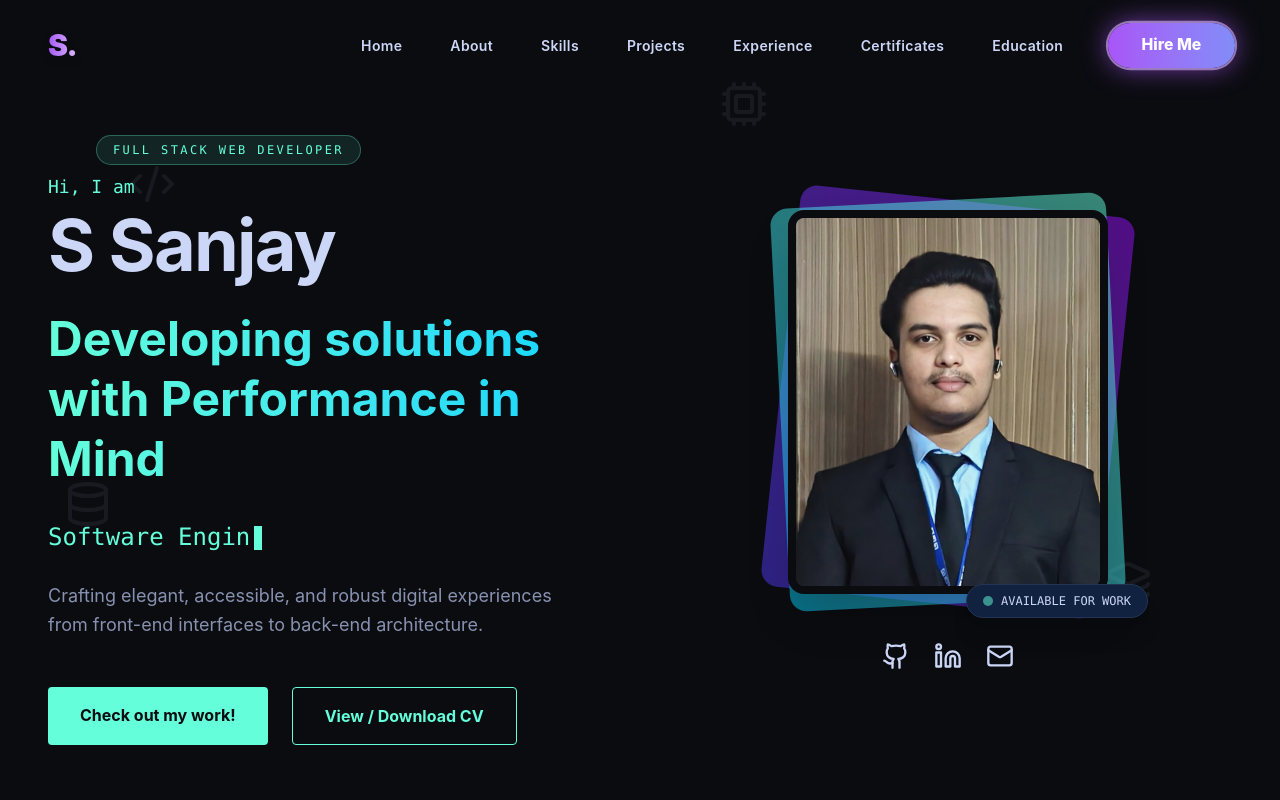
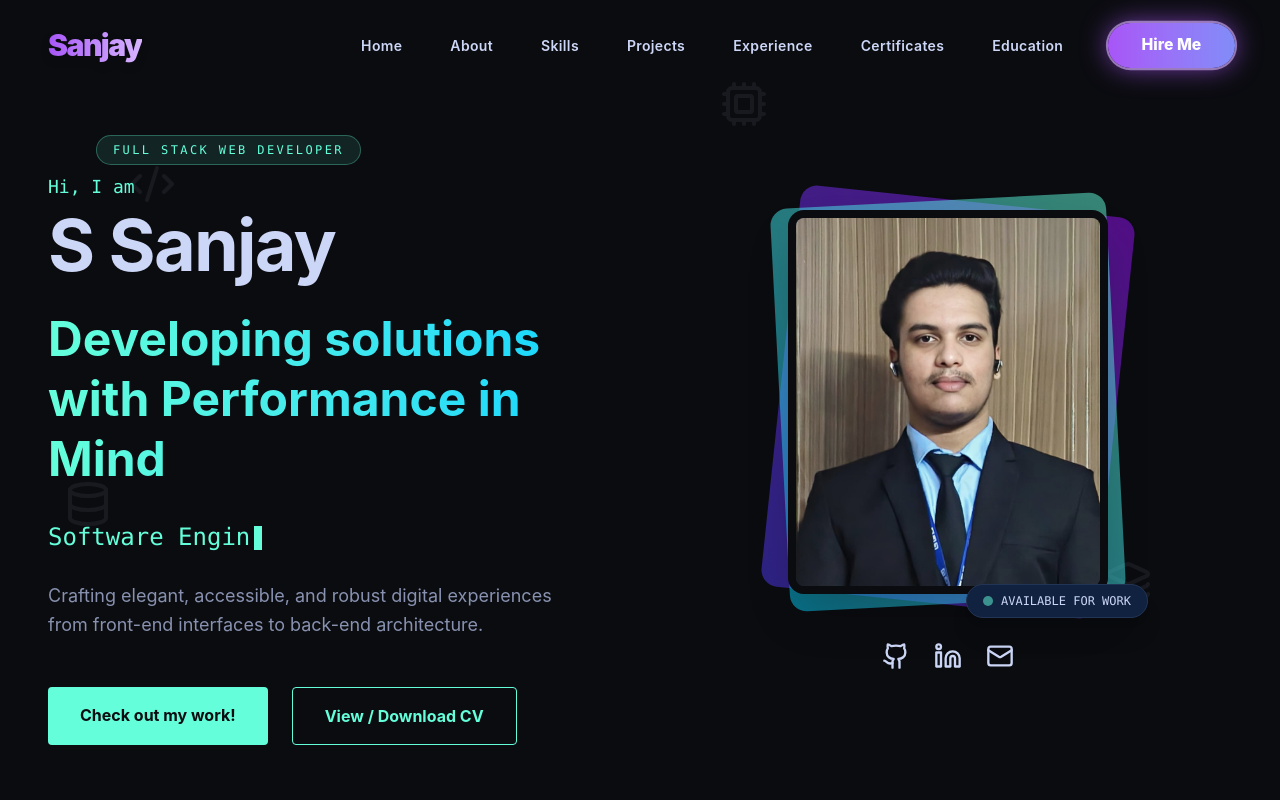
Before and after one commit to Sanjays77/Portfolio, a React (Vite) app: page / in a window 1280 px wide. Shown: the top 800 px of the page. Built offline with nearby package versions, Linux system fonts and the light colour scheme.

Commit message:
Update brand name to Sanjay and simplify contact form labels

```diff
--- a/src/components/Contact.jsx
+++ b/src/components/Contact.jsx
@@ -206,7 +206,7 @@ const Contact = () => {
 
               <div className="flex flex-col space-y-2.5">
                 <label htmlFor="message" className="text-[#8892b0] text-[15px] font-semibold tracking-wide">
-                  Communiqué <span className="text-[#a855f7]">*</span>
+                  Message <span className="text-[#a855f7]">*</span>
                 </label>
                 <textarea
                   id="message"
@@ -232,7 +232,7 @@ const Contact = () => {
                   <span>
                     {status === 'submitting' ? 'Dispatching...' :
                      status === 'success' ? 'Dispatched Successfully!' :
-                     status === 'error' ? 'Failed to Dispatch' : 'Dispatch Communiqué'}
+                     status === 'error' ? 'Failed to Dispatch' : 'Dispatch Message'}
                   </span>
                   {status === 'success' ? <CheckCircle className="w-5 h-5" /> :
                    status === 'error' ? <XCircle className="w-5 h-5" /> :
--- a/src/components/Navbar.jsx
+++ b/src/components/Navbar.jsx
@@ -89,7 +89,7 @@ const Navbar = () => {
           onClick={(e) => handleScrollTo(e, 'home')}
           className="text-3xl font-black tracking-tighter text-transparent bg-clip-text bg-gradient-to-r from-[#a855f7] to-[#d8b4fe] hover:scale-105 transition-transform duration-300 origin-left cursor-pointer drop-shadow-lg"
         >
-          S.
+          <p>Sanjay</p>
         </a>
 
         {/* Desktop Navigation */}
```
